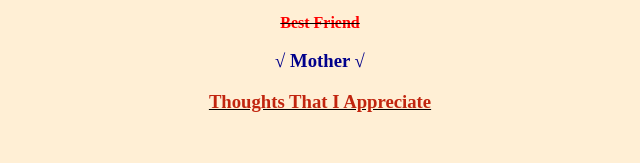
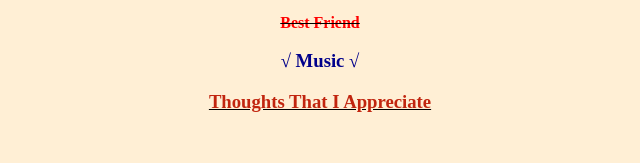
Before and after one commit to Anshika75/About-Me-, a plain HTML site: page index.html in a window 1280 px wide. Shown: the part 3284-3447 px from the top of the page, 320-960 px from the left. Drawn offline with Linux system fonts and the light colour scheme.

Commit message:
Update index.html

```diff
--- a/index.html
+++ b/index.html
@@ -332,7 +332,7 @@
 <p align = center><b> <del><font color = " red">Relatives</font></del></b></p>
 <p align = center><b> <del><font color = " red">Neighbour</font></del></b></p>
 <p align = center><b> <del><font color = " red">Best Friend</font></del></b></p>
-<p align = center><b> <ins><font color = "darkblue"><h3 align = center>√ Mother √</h3></font></ins></b></p>
+<p align = center><b> <ins><font color = "darkblue"><h3 align = center>√ Music √</h3></font></ins></b></p>
 
 <p ><h3 align= center><ins> <b><font color = "#C1250F">Thoughts That I Appreciate</font></ins></b></h3></p>
 <p><font color=" green"><i>(Click on the word and enjoy the ride)</i></font></p>
```
